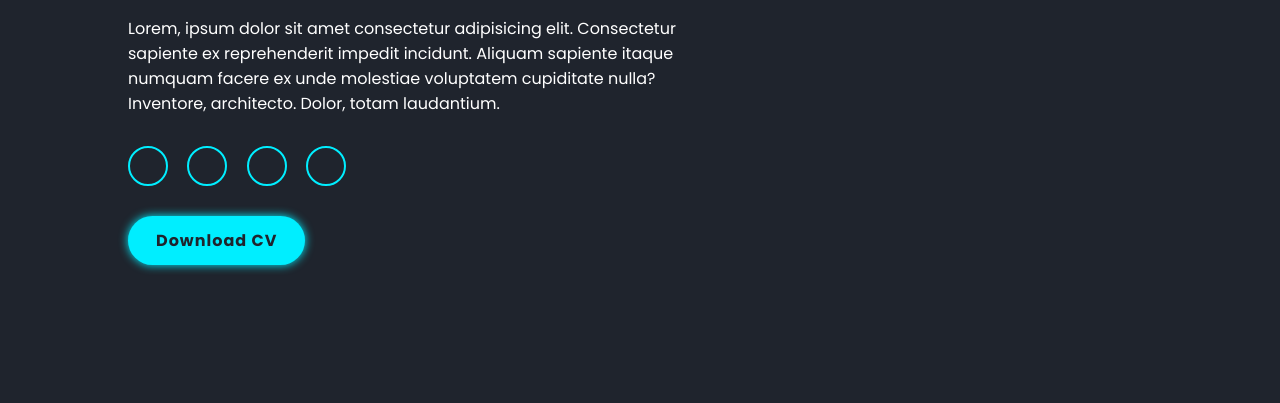
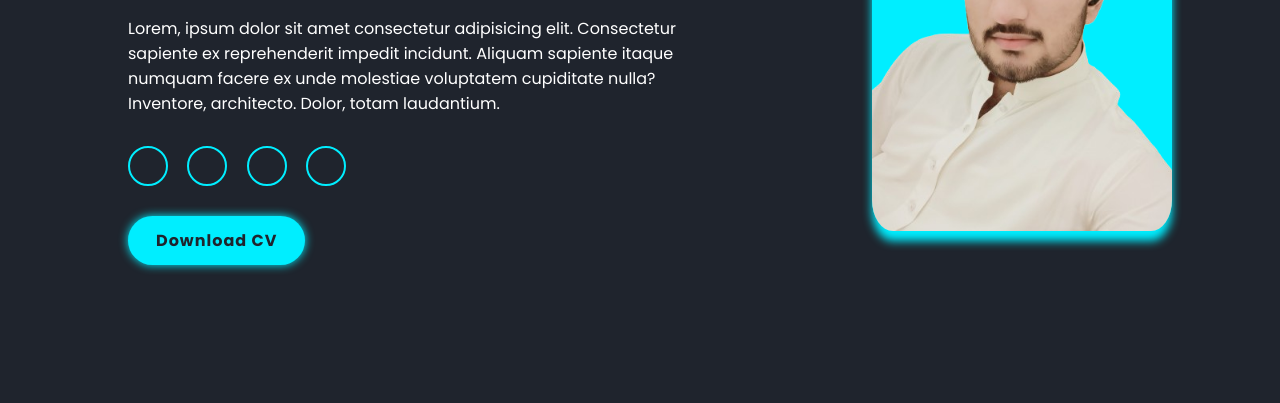
Before and after one commit to hassanalicodex/Portfolio, a plain HTML site: page index.html in a window 1280 px wide. Shown: the part 397-800 px from the top of the page. Drawn offline with nearby package versions, Linux system fonts and the light colour scheme.

Commit message:
image added

```diff
--- a/index.html
+++ b/index.html
@@ -33,11 +33,12 @@
         <a href="#" class="btn">Download CV</a>
     </div>
     <div class="home-img">
-        <img src="alihassan.png" alt="">
+        <img src="hassan.png" alt="">
     </div>
 </section>
 
 <script src="https://cdn.jsdelivr.net/npm/typed.js@2.0.12"></script>
+
 <script src="file.js"></script>
 
 </body>
```
Also changed, not shown: hassan.png (added).
